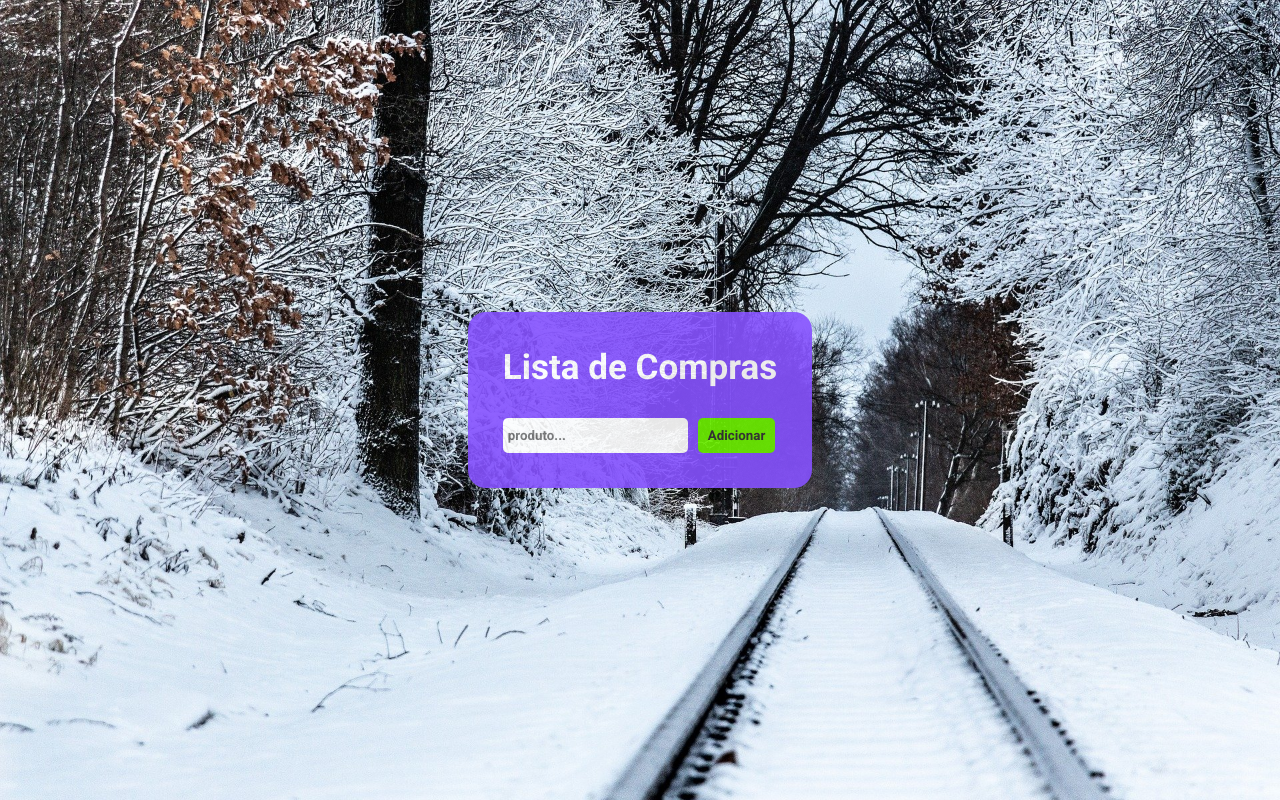
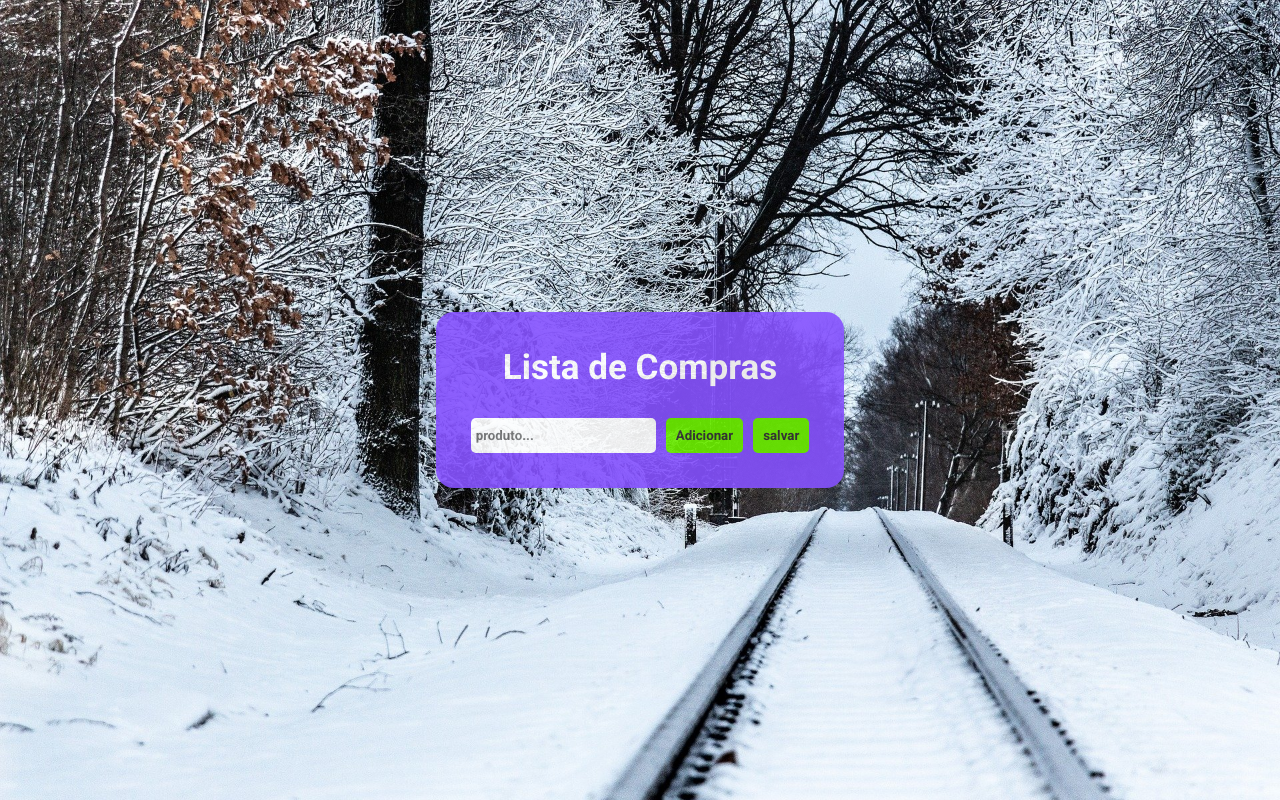
Before and after one commit to FRANKLYNRAMON/Lista-de-compras-React, a React (Vite) app: page / in a window 1280 px wide. Built offline with nearby package versions, Linux system fonts and the light colour scheme.

Commit message:
LocalStorage adicionado ao projeto

```diff
--- a/src/pages/Home/index.jsx
+++ b/src/pages/Home/index.jsx
@@ -1,4 +1,4 @@
-import { useRef, useState } from "react";
+import { useRef, useState, useEffect } from "react";
 import { v4 } from "uuid";
 import { AddButton, Container, Product, TrashButton } from "./styles";
 
@@ -6,19 +6,36 @@ function Home() {
   const [produtos, setProdutos] = useState([]);
   const inputRef = useRef();
 
+  // Função para salvar os dados no LocalStorage
+  const salvar = (chave, valor) => {
+    localStorage.setItem(chave, JSON.stringify(valor));
+  };
+
+  // Função responsavel por pegar os dados do localStorage
+  useEffect(() => {
+    const produtoSalvo = JSON.parse(localStorage.getItem("ls_produtos"));
+    if (produtoSalvo) setProdutos(produtoSalvo);
+  }, []); // Executa apenas uma vez ao carregar a página
+
   function cliqueiNoBotao() {
-    setProdutos([{ id: v4(), nome: inputRef.current.value }, ...produtos]);
-    inputRef.current.value = ""; //deixa o input vazio
+    const novoProduto = inputRef.current.value.trim();
+    if (novoProduto === "") return; // Evita salvar valores vazios
+    setProdutos([{ id: v4(), nome: novoProduto }, ...produtos]);
+    inputRef.current.value = ""; // Limpa o input após adicionar
   }
 
   function deletarProduto(id) {
     setProdutos(produtos.filter((produto) => produto.id !== id));
   }
+
   return (
     <Container className="containe">
       <h1>Lista de Compras</h1>
       <input placeholder="produto..." ref={inputRef} />
       <AddButton onClick={cliqueiNoBotao}>Adicionar</AddButton>
+      <AddButton onClick={() => salvar("ls_produtos", produtos)}>
+        salvar
+      </AddButton>
 
       <div className="content">
         {produtos.map((produto) => (
--- a/src/pages/Home/styles.jsx
+++ b/src/pages/Home/styles.jsx
@@ -29,6 +29,9 @@ export const Container = styled.div`
   h1 {
     color: #fff;
     font-size: 35px;
+    display: flex;
+  justify-content: center;
+  align-items: center;
   }
 
   input {
```
